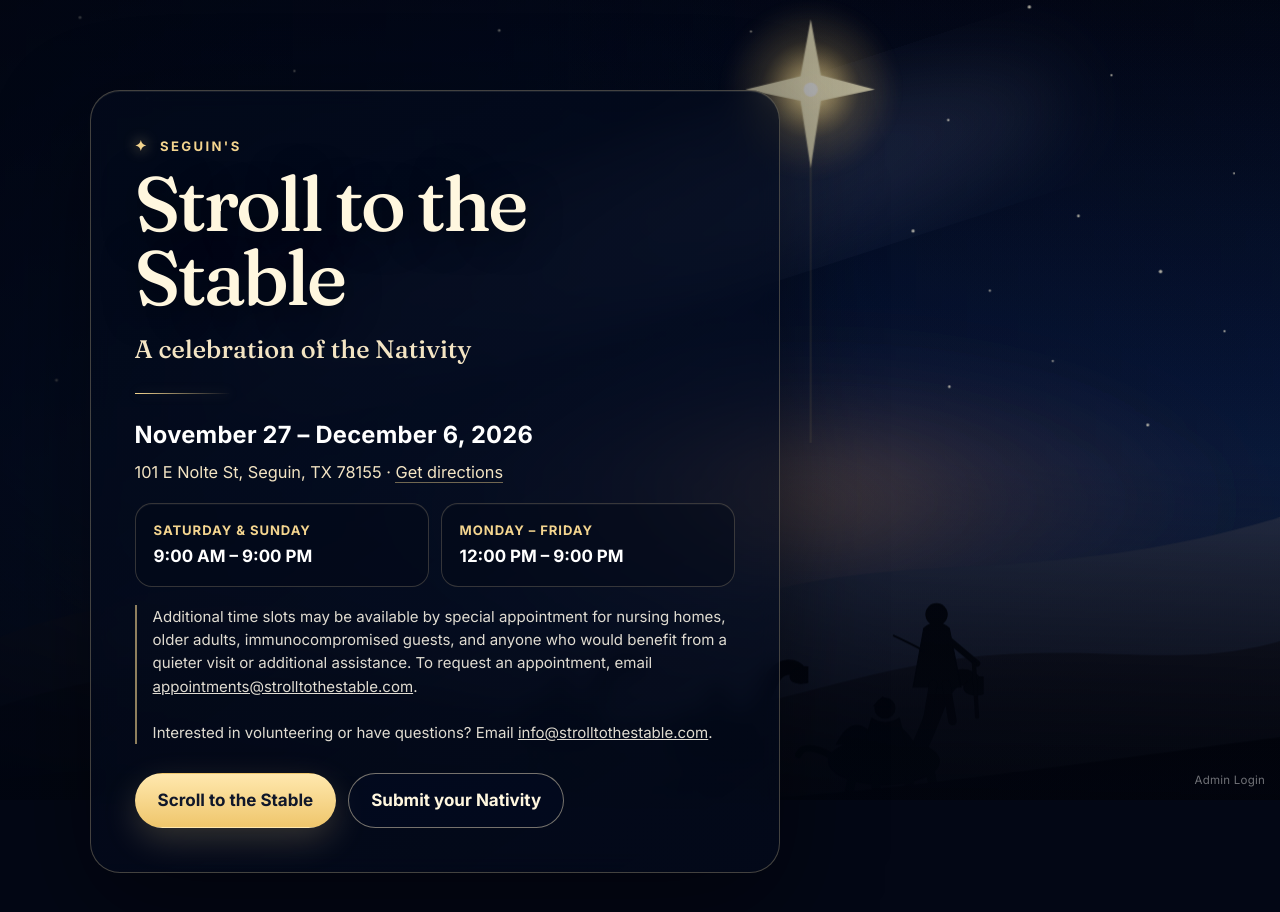
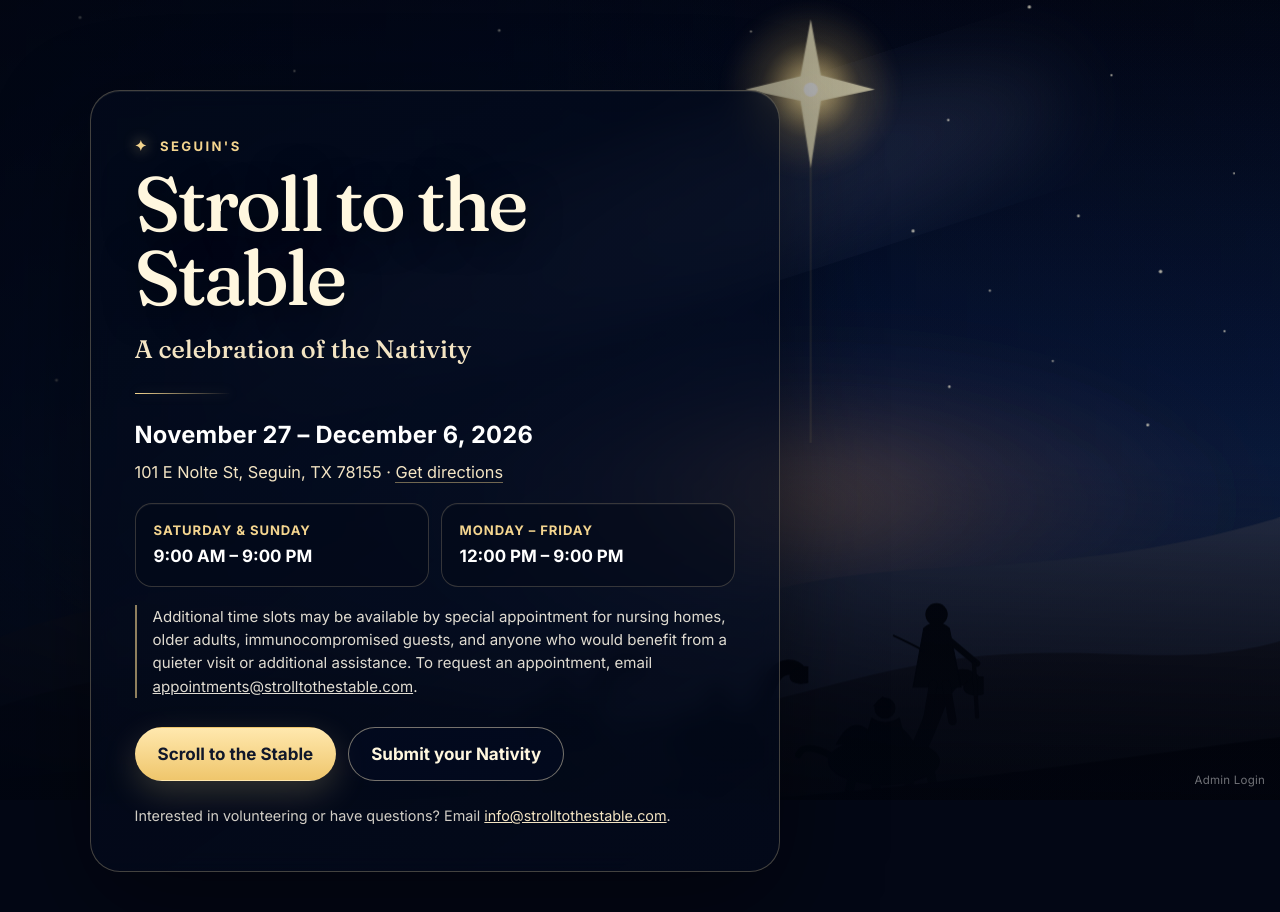
Before and after one commit to darthkylej/strolltothestable, a website: page public/index.html in a window 1280 px wide. Drawn offline with Linux system fonts and the light colour scheme.

Commit message:
Move volunteer contact below action buttons

```diff
--- a/public/index.html
+++ b/public/index.html
@@ -217,6 +217,17 @@
   }
 
   .landing-btn:hover { transform: translateY(-1px); }
+
+  .landing-contact {
+    margin: 24px 0 0;
+    color: rgba(255, 249, 235, 0.82);
+    font-size: 0.9rem;
+    line-height: 1.5;
+  }
+
+  .landing-contact a {
+    color: #f3e4c3;
+  }
 
   .landing-btn.primary {
     color: #10172a;
@@ -452,12 +463,14 @@
       </div>
     </div>
 
-    <p class="special-access">Additional time slots may be available by special appointment for nursing homes, older adults, immunocompromised guests, and anyone who would benefit from a quieter visit or additional assistance. To request an appointment, email <a href="mailto:appointments@strolltothestable.com">appointments@strolltothestable.com</a>.<br><br>Interested in volunteering or have questions? Email <a href="mailto:info@strolltothestable.com">info@strolltothestable.com</a>.</p>
+    <p class="special-access">Additional time slots may be available by special appointment for nursing homes, older adults, immunocompromised guests, and anyone who would benefit from a quieter visit or additional assistance. To request an appointment, email <a href="mailto:appointments@strolltothestable.com">appointments@strolltothestable.com</a>.</p>
 
     <div class="landing-actions">
       <a class="landing-btn primary" href="/tour.html">Scroll to the Stable</a>
       <button class="landing-btn secondary" id="submitNativity" type="button">Submit your Nativity</button>
     </div>
+
+    <p class="landing-contact">Interested in volunteering or have questions? Email <a href="mailto:info@strolltothestable.com">info@strolltothestable.com</a>.</p>
   </section>
 </main>
 
```
